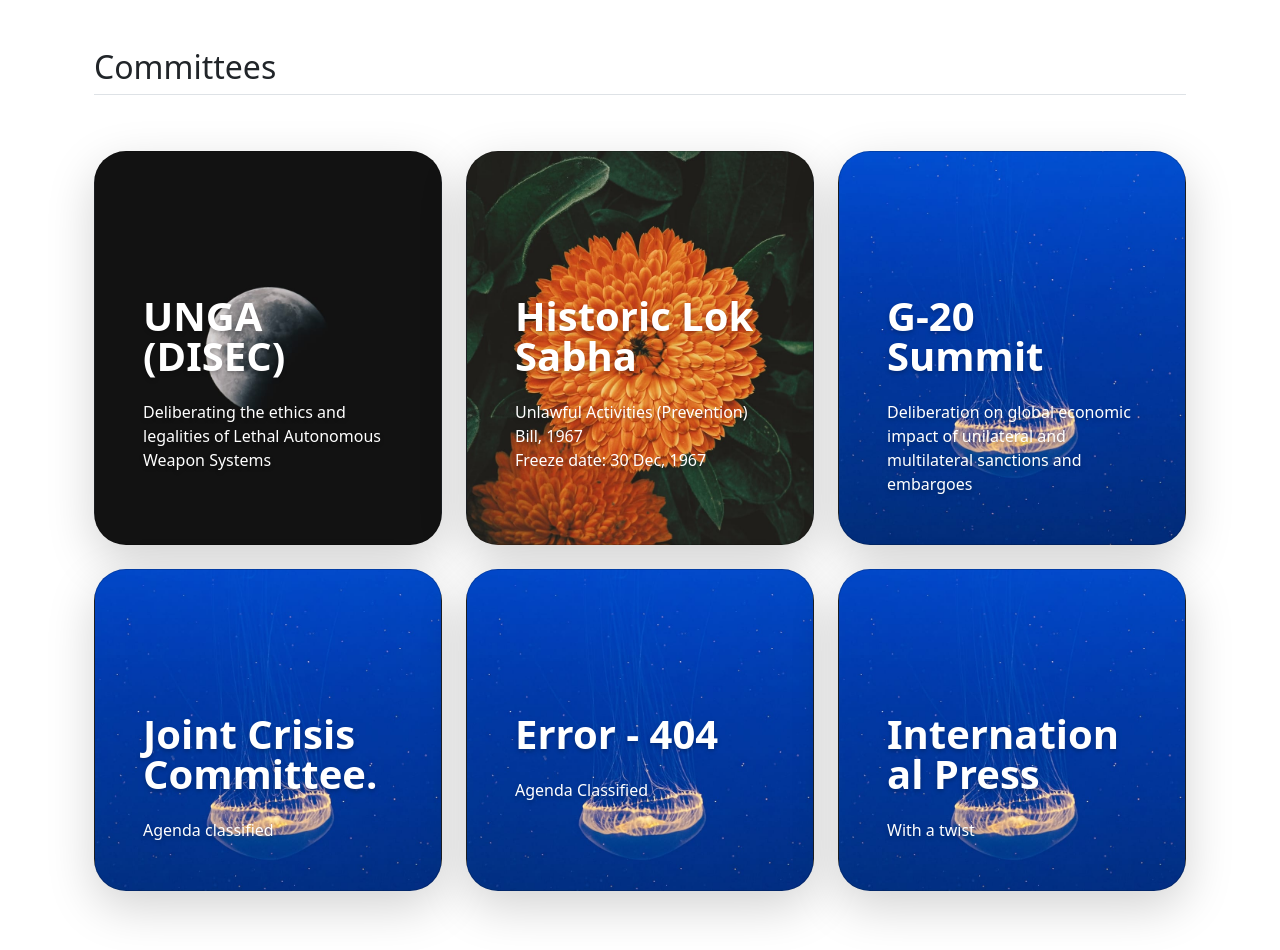
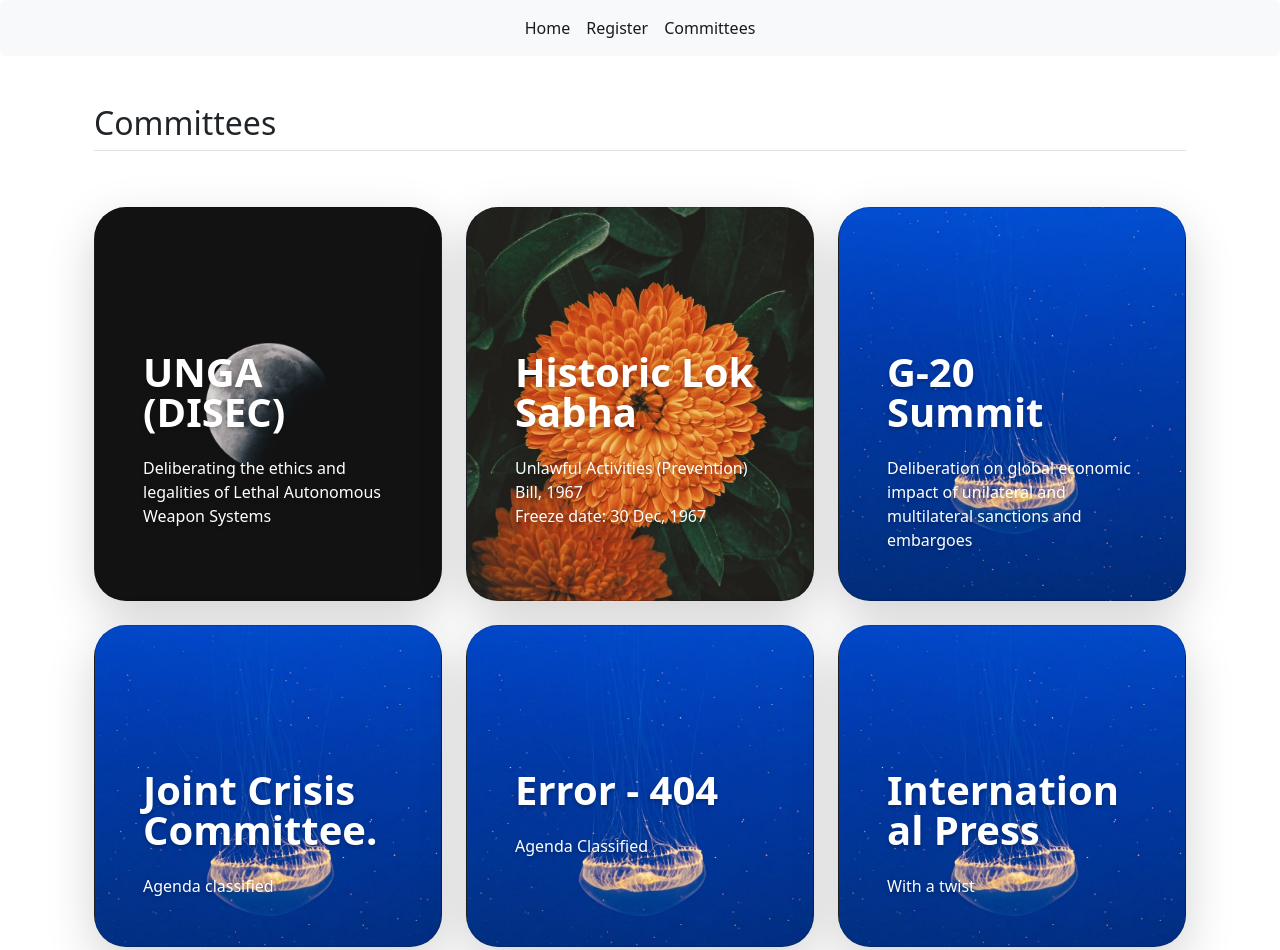
Before and after one commit to jphsmun/jphsmun.github.io, a plain HTML site: page comm.html in a window 1280 px wide. Shown: the top 950 px of the page. Drawn offline with nearby package versions, Linux system fonts and the light colour scheme.

Commit message:
Update comm.html

```diff
--- a/comm.html
+++ b/comm.html
@@ -37,7 +37,25 @@
     <link href="features.css" rel="stylesheet">
   </head>
   <body>
+    <nav class="navbar navbar-expand-lg navbar-light bg-light rounded">
+      <button class="navbar-toggler" type="button" data-toggle="collapse" data-target="#navbarsExample10" aria-controls="navbarsExample10" aria-expanded="false" aria-label="Toggle navigation">
+        <span class="navbar-toggler-icon"></span>
+      </button>
 
+      <div class="collapse navbar-collapse justify-content-md-center" id="navbarsExample10">
+        <ul class="navbar-nav">
+          <li class="nav-item active">
+            <a class="nav-link active" href="https://jphsmun.com">Home <span class="sr-only"></span></a>
+          </li>
+          <li class="nav-item">
+            <a class="nav-link active" href="https://linktr.ee/jphsmun">Register</a>
+          </li>
+          <li class="nav-item">
+            <a class="nav-link active" href="/comm.html">Committees</a>
+          </li>
+        </ul>
+      </div>
+    </nav>
   <div class="container px-4 py-5" id="custom-cards">
     <h2 class="pb-2 border-bottom">Committees</h2>
 
```
